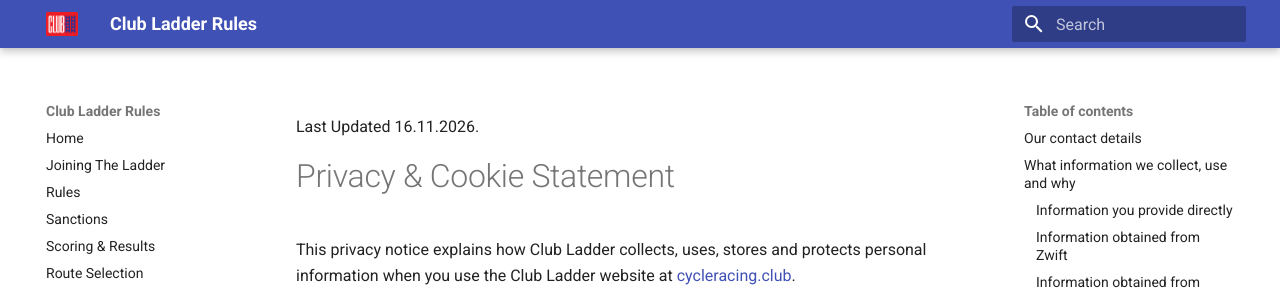
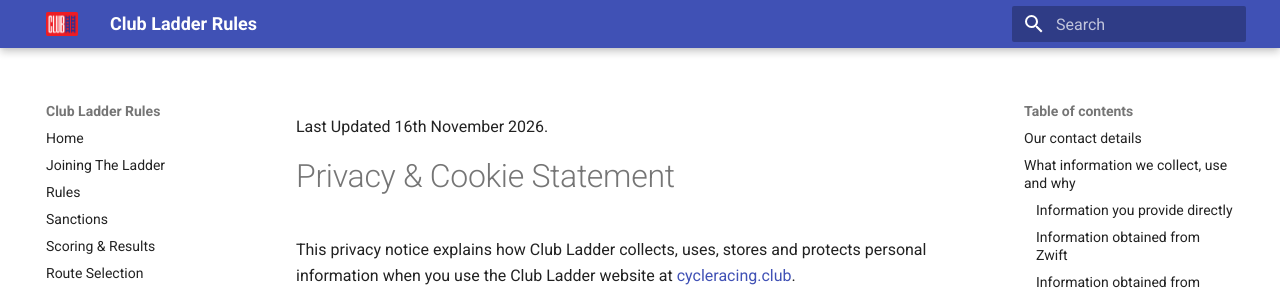
Before and after one commit to gazhay/rules-clubladder, an MkDocs documentation site: the page built from docs/privacy.md, in a window 1280 px wide and 900 px high. Shown: the top 292 px of the window. Built offline with MkDocs 1.6.1 and Material for MkDocs 9.7.7, drawn with Linux system fonts in a browser that asks for light colours.

Commit message:
Update privacy.md

```diff
--- a/docs/privacy.md
+++ b/docs/privacy.md
@@ -1,5 +1,5 @@
 
-Last Updated 16.11.2026.
+Last Updated 16th November 2026.
 
 # Privacy & Cookie Statement
 
```
